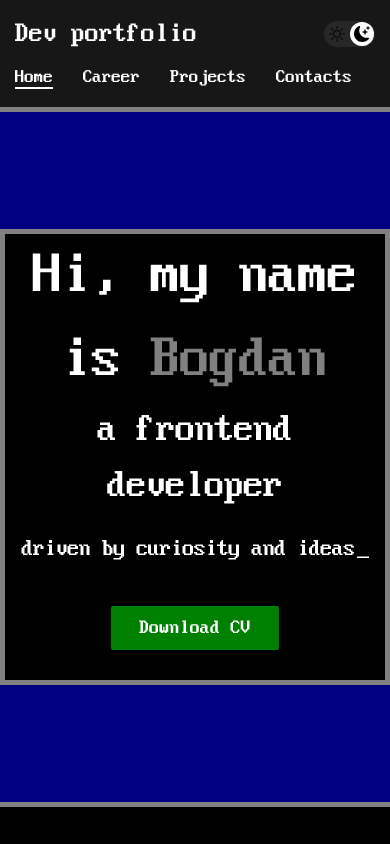
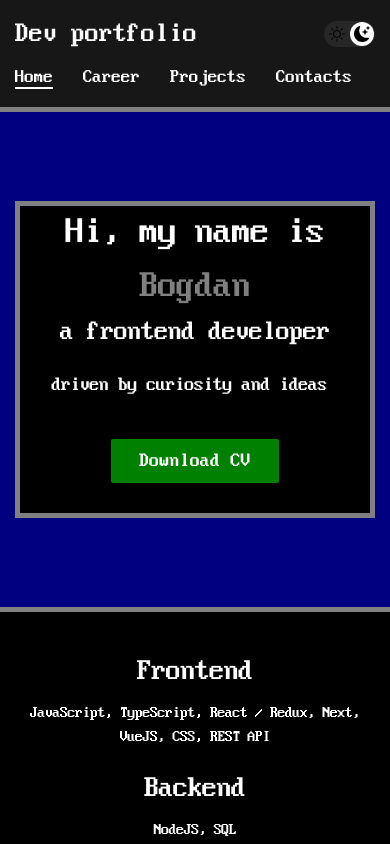
Before and after one commit to RainbowEclipsee/my-dev-cv-portfolio-next, a Next.js app: page / in a window 390 px wide. Shown: the top 844 px of the page. Built offline with nearby package versions, Linux system fonts and the light colour scheme.

Commit message:
added new sv + updated adaptive styles

```diff
--- a/components/header/Header.tsx
+++ b/components/header/Header.tsx
@@ -16,7 +16,8 @@ const Header: React.FC = () => {
             <span className="blinking-cursor">_</span>
           </p>
         </div>
-        <a href="/assets/Makarchuk Bogdan.pdf"
+        <a href="https://cv.makarchuk-tech.vercel.app/"
+           rel="noopener noreferrer"
            target="_blank"
            className="btn"
            >
--- a/components/header/style.css
+++ b/components/header/style.css
@@ -67,3 +67,28 @@
     opacity: 0;
   }
 }
+
+@media (max-width: 690px) {
+	.header__wrapper {
+		margin-left: 15px;
+		margin-right: 15px;
+	}
+}
+
+@media (max-width: 480px) {
+	.header {
+		min-height: 500px;
+	}
+
+  .header__text {
+    font-size: 20px;
+  }
+
+  .header__title {
+    font-size: 28px;
+  }
+
+  .header__title strong {
+    font-size: 38px;
+  }
+}
```
Also changed, not shown: 1 other file (tests, documents, lock files or other folders).
